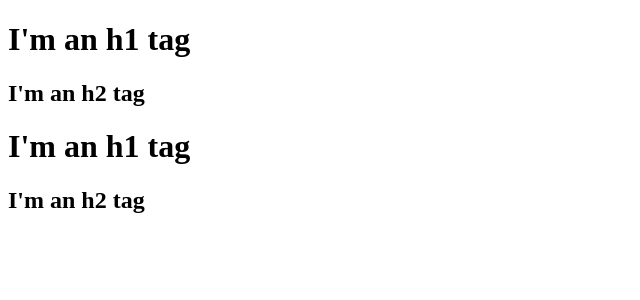
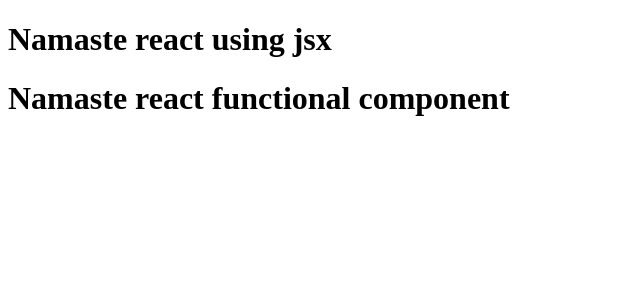
Before and after one commit to Krishna-012/namaste-react, a React (Vite) app: page / in a window 1280 px wide. Shown: the top 300 px of the page, without its empty margins (0-640 px from the left). Built offline with nearby package versions, Linux system fonts and the light colour scheme.

Commit message:
message-03

```diff
--- a/App.js
+++ b/App.js
@@ -1,21 +1,23 @@
 import React from "react";
 import ReactDOM from "react-dom/client"
 
-
-const parent = React.createElement("div", {id:"parent"},
-    [React.createElement("div", {id:"child"}, [
-        React.createElement("h1", {}, "I'm an h1 tag"),
-        React.createElement("h2", {}, "I'm an h2 tag")]
-        ),
-        React.createElement("div", {id:"child2"}, [
-            React.createElement("h1", {}, "I'm an h1 tag"),
-            React.createElement("h2", {}, "I'm an h2 tag")]
-        )
-    ]
+//React Element
+const Title = () => (
+    <h1 className="head">Namaste react using jsx</h1>
 );
-
-console.log(parent); //return object
 
 const root = ReactDOM.createRoot(document.getElementById("root"));
 
-root.render(parent);
+//React functional Component
+// const HeadingComponent = () => {}
+//    return <h1 className="heading">Namaste react functional component</h1>
+// };
+
+const HeadingComponent = () =>(
+    <div className="container">
+        <Title />
+        <h1 className="heading">Namaste react functional component</h1>
+    </div>
+);
+
+root.render(<HeadingComponent />);
--- a/index.html
+++ b/index.html
@@ -8,7 +8,7 @@
 </head>
 <body>
     <div id="root">
-        <h1>Krishna is here</h1>
+        <h1>Not Render</h1>
     </div>
 
     <script type="module" src="./App.js"></script>
--- a/package.json
+++ b/package.json
@@ -4,6 +4,8 @@
   "description": "This is namaste react by Krishna",
   "main": "App.js",
   "scripts": {
+    "start": "parcel index.html",
+    "build": "parcel build index.html",
     "test": "jest"
   },
   "repository": {
```
